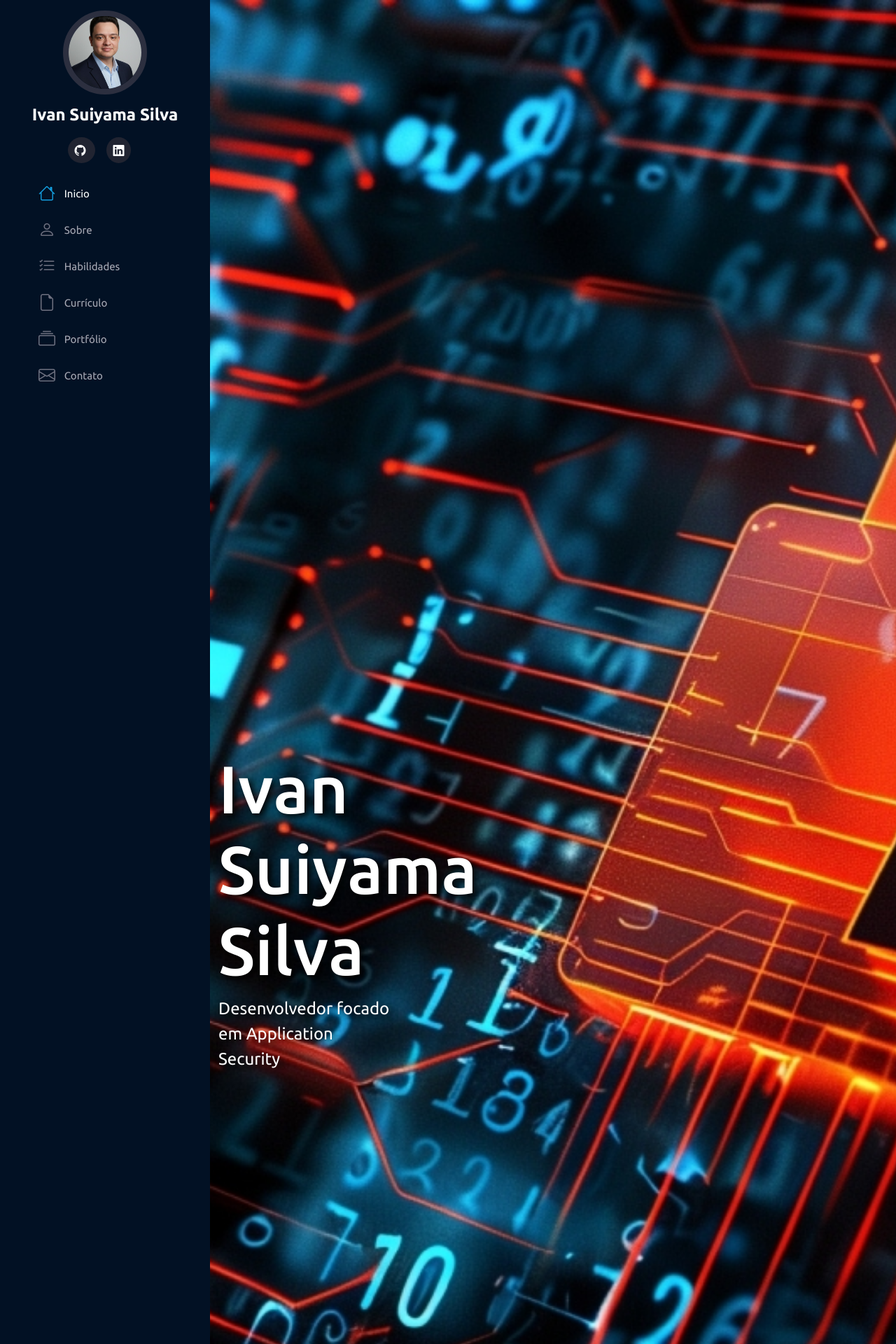
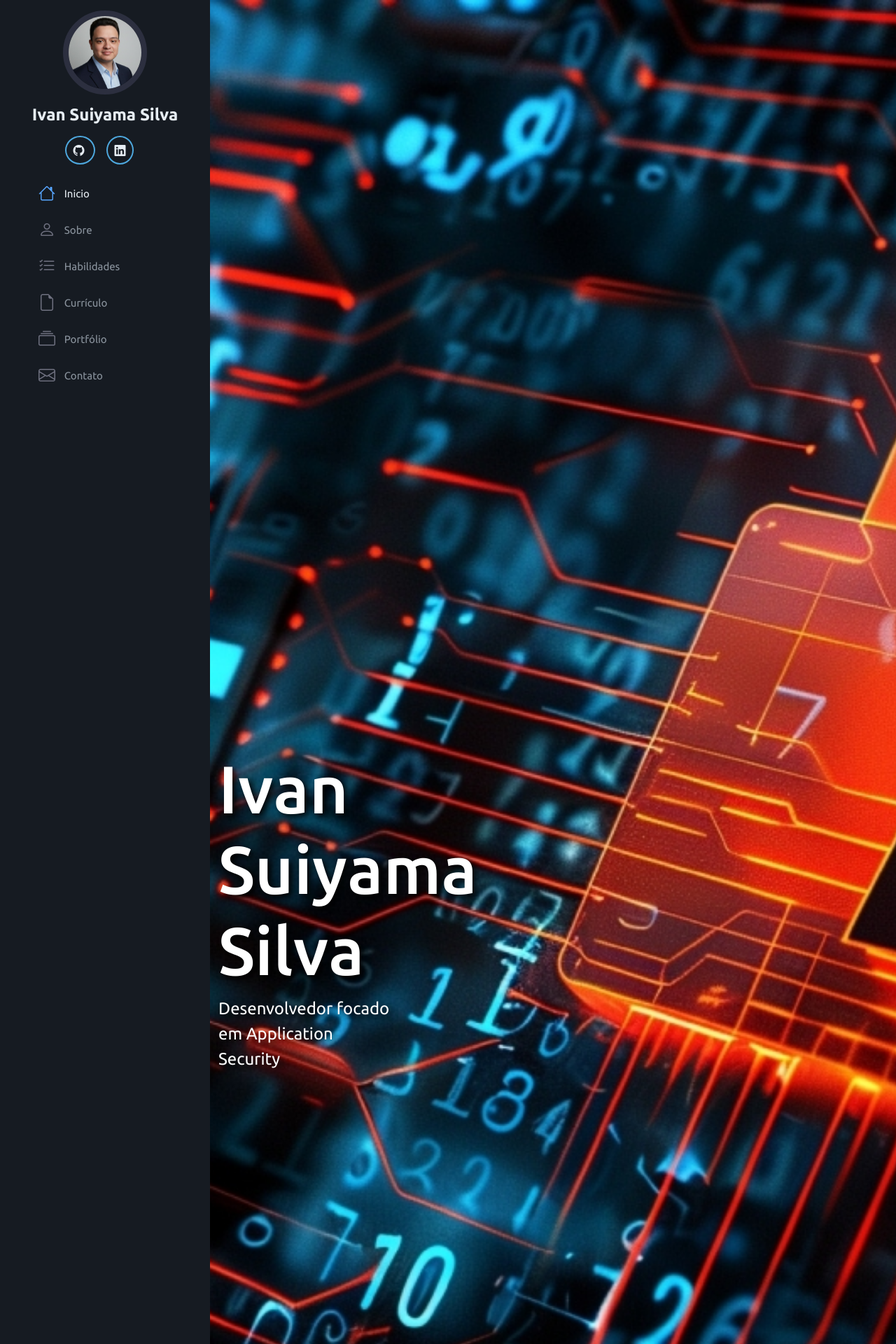
Before and after one commit to IvanSuiyama/Portifolio-Responsivo, a Flask app: page / in a window 1280 px wide. Shown: the top 1920 px of the page at 70% size. Run offline with Flask 3, Linux system fonts and the light colour scheme; some libraries are stand-ins or nearby versions.

Commit message:
feat: Update theme for improved design and responsiveness

```diff
--- a/static/style.css
+++ b/static/style.css
@@ -1,4 +1,12 @@
 @import url('https://fonts.googleapis.com/css2?family=Ubuntu:ital,wght@0,300;0,400;0,500;0,700;1,300;1,400;1,500;1,700&display=swap');
+
+:root {
+    --background-primary: #0d1117;
+    --background-secondary: #161b22;
+    --highlight: #58a6ff;
+    --text-primary: #e6edf3;
+    --text-secondary: #8b949e;
+}
 
 html{
     scroll-behavior: smooth;
@@ -9,6 +17,8 @@ html, body{
     width: 100%;
     height: 100%;
     overflow-x: hidden;
+    background-color: var(--background-primary);
+    color: var(--text-primary);
 }
 
 #header{
@@ -16,7 +26,7 @@ html, body{
     top: 0;
     left: 0;
     bottom: 0;
-    background: #021124;
+    background: var(--background-secondary);
     overflow-y: hidden;
     width: 300px;
     transition: all ease-in-out 0.5s;
@@ -40,13 +50,13 @@ html, body{
     padding: 0;
     font-weight: 600;
     text-align: center;
-    color: #fff;
+    color: var(--text-primary);
 }
 
 #header .profile .social-links a{
     font-size: 1rem;
-    background-color: #212431;
-    color: #fff;
+    background-color: var(--background-secondary);
+    color: var(--text-primary);
     padding: 0.6rem;
     margin-right: 1rem;
     border-radius: 50%;
@@ -55,7 +65,16 @@ html, body{
 }
 
 #header .profile .social-links a:hover{
-    background: #149ddd;
+    background: var(--highlight);
+}
+
+/* Alterar a cor da borda dos ícones de GitHub e LinkedIn */
+#header .profile .social-links a {
+    border: 2px solid #4ea8de; /* Azul mais claro */
+}
+
+#header .profile .social-links a:hover {
+    border-color: #58a6ff; /* Azul de destaque no hover */
 }
 
 .nav-menu{
--- a/templates/index.html
+++ b/templates/index.html
@@ -16,7 +16,7 @@
     <i class="bi bi-list menu-mobile"></i>
     <aside id="header">
         <section class="profile">
-            <img src="/static/img/imagemTop.jpg" alt="foto ivan">
+            <img src="/static/img/imageTop2.png" alt="foto ivan">
             <h1>Ivan Suiyama Silva</h1>
             <div class="social-links mt-4 text-center">
                 <a target="_blank" href="https://github.com/IvanSuiyama">
@@ -85,7 +85,7 @@
             </div>
             <div class="row mt-4">
                 <div class="col-md-4 zoom-in">
-                    <img class="img-fluid shadow mb-2" src="../static/img/imagemTop.jpg" alt="foto perfil">
+                    <img class="img-fluid shadow mb-2" src="../static/img/imageTop2.png" alt="foto perfil">
                 </div>
 
                 <div class="col-md-8 slide-up">
@@ -106,7 +106,7 @@
                                 </li>
                                 <li class="list-group-item">
                                     Instituição: <a href="https://fatecsjc-prd.azurewebsites.net/" target="_blank"
-                                        class="fw-lighter text-decoration-none link-dark">FATEC</a>
+                                        class="fw-lighter text-decoration-none link-light">FATEC</a>
                                 </li>
                             </ul>
                         </div>
@@ -316,7 +316,9 @@
                         <div class="col">
                             <div class="card h-100 slide-up portfolio-card" data-delay="0">
                                 <!-- Adicione o screenshot: static/img/security-log.png -->
-                                <img src="../static/img/security-log.png" class="card-img-top"
+                                <img src="../static/img/log1.png" class="card-img-top"
+                                    alt="Security Log Analyser" style="object-fit:cover; width:100%; height:250px;">
+                                <img src="../static/img/log2.png" class="card-img-top"
                                     alt="Security Log Analyser" style="object-fit:cover; width:100%; height:250px;">
                                 <div class="card-body">
                                     <h5 class="card-title">Security Log Analyser</h5>
@@ -348,7 +350,7 @@
                         <div class="col">
                             <div class="card h-100 slide-up portfolio-card" data-delay="0.1">
                                 <!-- Adicione o screenshot: static/img/baixador-musica.png -->
-                                <img src="../static/img/baixador-musica.png" class="card-img-top"
+                                <img src="../static/img/baixador.jpeg" class="card-img-top"
                                     alt="Baixador de Músicas Android"
                                     style="object-fit:cover; width:100%; height:250px;">
                                 <div class="card-body">
```
Also changed, not shown: other parts of static/style.css (+79 -12 lines), static/img/baixador.jpeg (added), static/img/fundo.jpg (added), static/img/fundo3.png (added), static/img/imageTop2.png (added), static/img/imagemTop.jpg (deleted), static/img/log1.png (added), static/img/log2.png (added), 1 other file.
